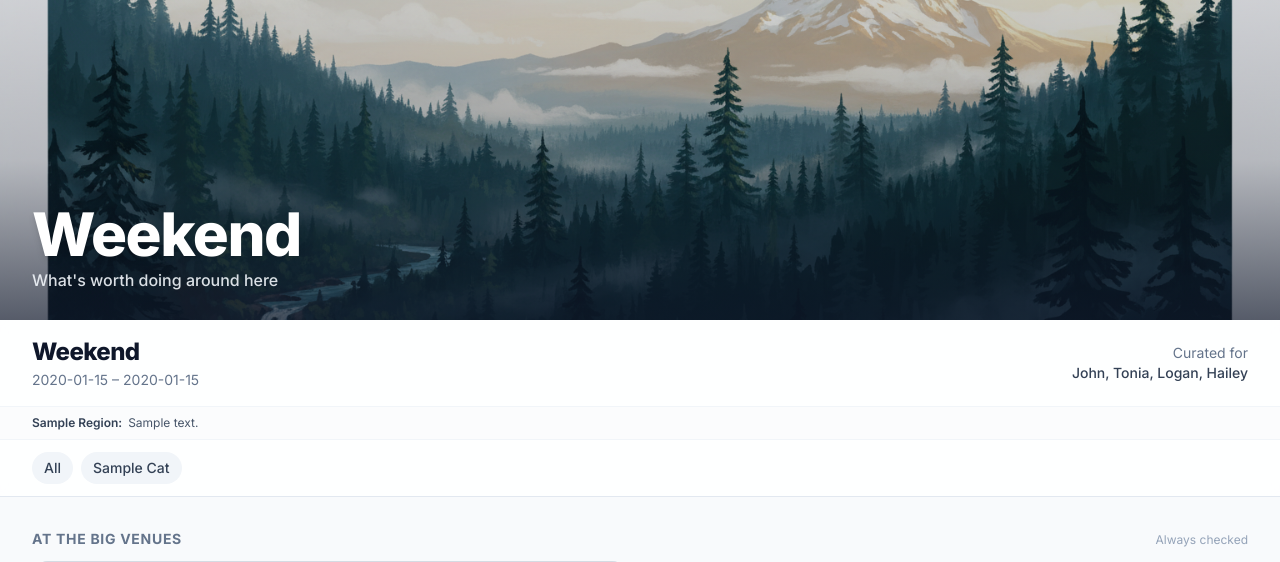
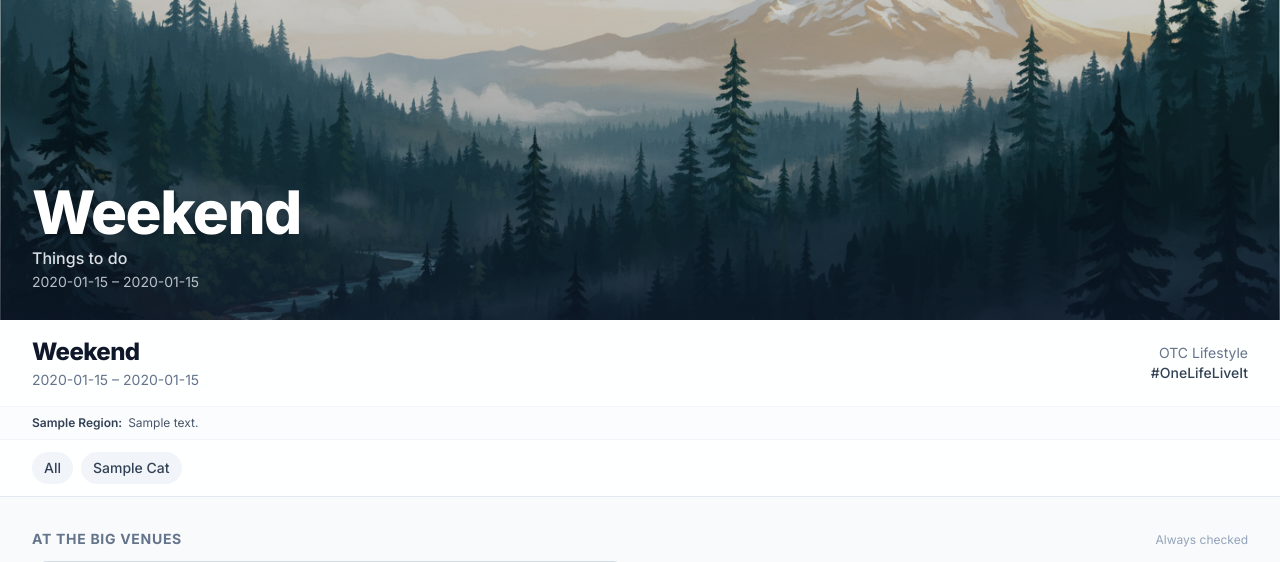
Before and after one commit to jwishon/weekend-app, a Python web app: template app/templates/index.html in a window 1280 px wide. Shown: the top 562 px of the page. Run offline with Jinja, Linux system fonts and the light colour scheme; the template is opened without the code that fills it: most values are stand-ins (such as "Sample title", 1, 10 or a date in 2020); grey boxes marked "Sample" are stand-in pictures; some libraries are stand-ins or nearby versions.

Commit message:
Phase 1.7.1: brand tweaks + hero crop
- Hero subtitle: 'What's worth doing around here' → 'Things to do' with
  the weekend dates moved underneath
- Sticky header right block: 'Curated for / family names' →
  'OTC Lifestyle / #OneLifeLiveIt'
- Crop hero-northwest.png to remove ~57px of AI-added white side bars
  (was 1536x672, now 1422x672) so the image fills edge-to-edge with
  object-cover

```diff
--- a/app/templates/index.html
+++ b/app/templates/index.html
@@ -30,7 +30,10 @@
     <div class="absolute inset-0 bg-gradient-to-t from-slate-900/70 via-slate-900/30 to-slate-900/20"></div>
     <div class="relative max-w-7xl mx-auto h-full px-4 sm:px-6 lg:px-8 flex flex-col justify-end pb-5 sm:pb-7">
       <h1 class="text-3xl sm:text-5xl lg:text-6xl font-extrabold text-white tracking-tight drop-shadow-md">Weekend</h1>
-      <p class="text-sm sm:text-base text-slate-100/90 mt-1 font-medium">What's worth doing around here</p>
+      <p class="text-sm sm:text-base text-slate-100/90 mt-1 font-medium">Things to do</p>
+      {% if weekend_dates %}
+      <p class="text-xs sm:text-sm text-slate-200/80 mt-0.5">{{ weekend_dates[0] }} &ndash; {{ weekend_dates[-1] }}</p>
+      {% endif %}
     </div>
   </section>
 
@@ -46,8 +49,8 @@
           {% endif %}
         </div>
         <div class="text-right text-xs sm:text-sm text-slate-500 leading-tight">
-          <div class="hidden sm:block">Curated for</div>
-          <div class="font-medium text-slate-700">John, Tonia, Logan, Hailey</div>
+          <div class="hidden sm:block">OTC Lifestyle</div>
+          <div class="font-medium text-slate-700">#OneLifeLiveIt</div>
         </div>
       </div>
     </div>
```
Also changed, not shown: static/img/hero-northwest.png.
